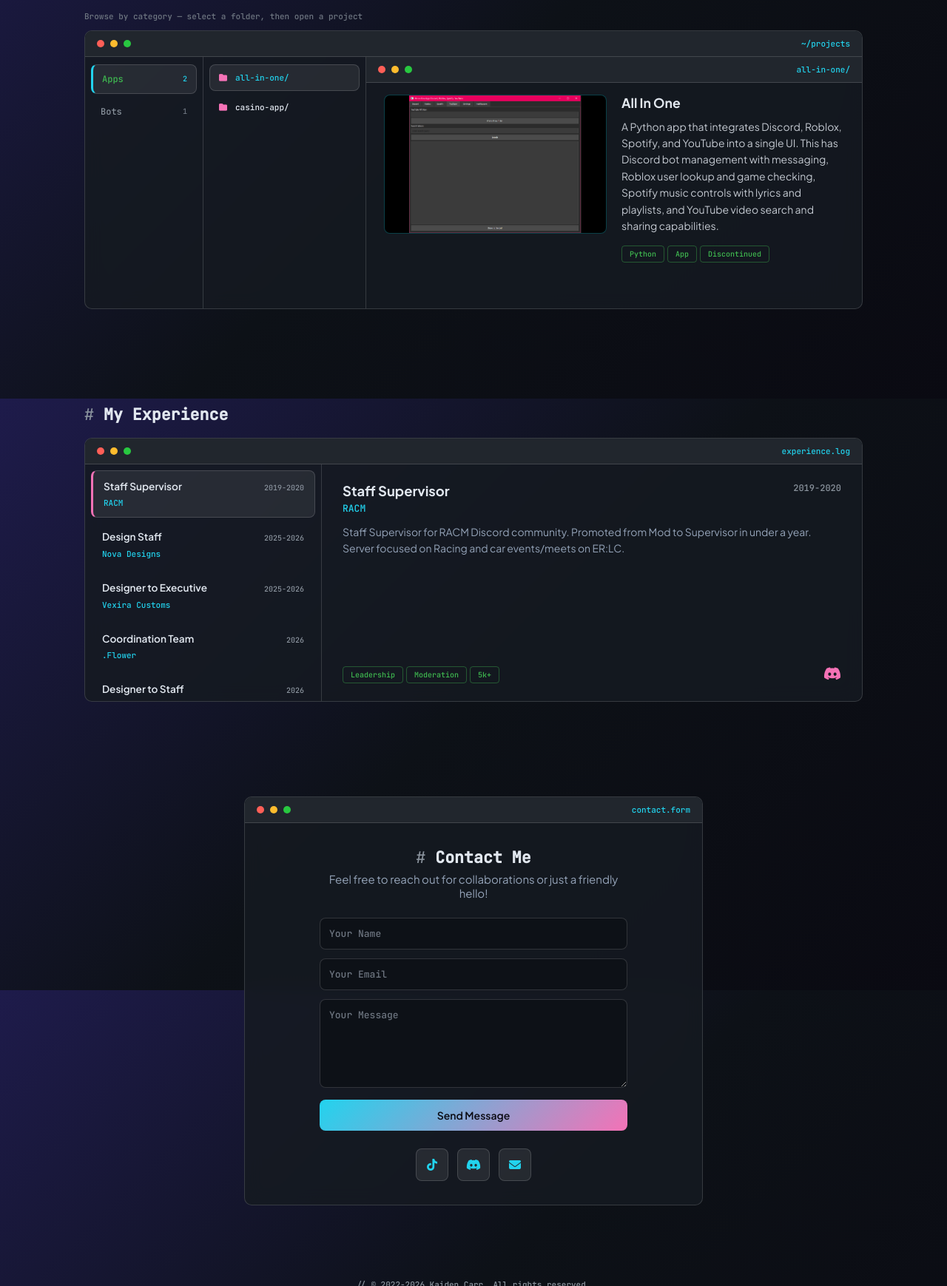
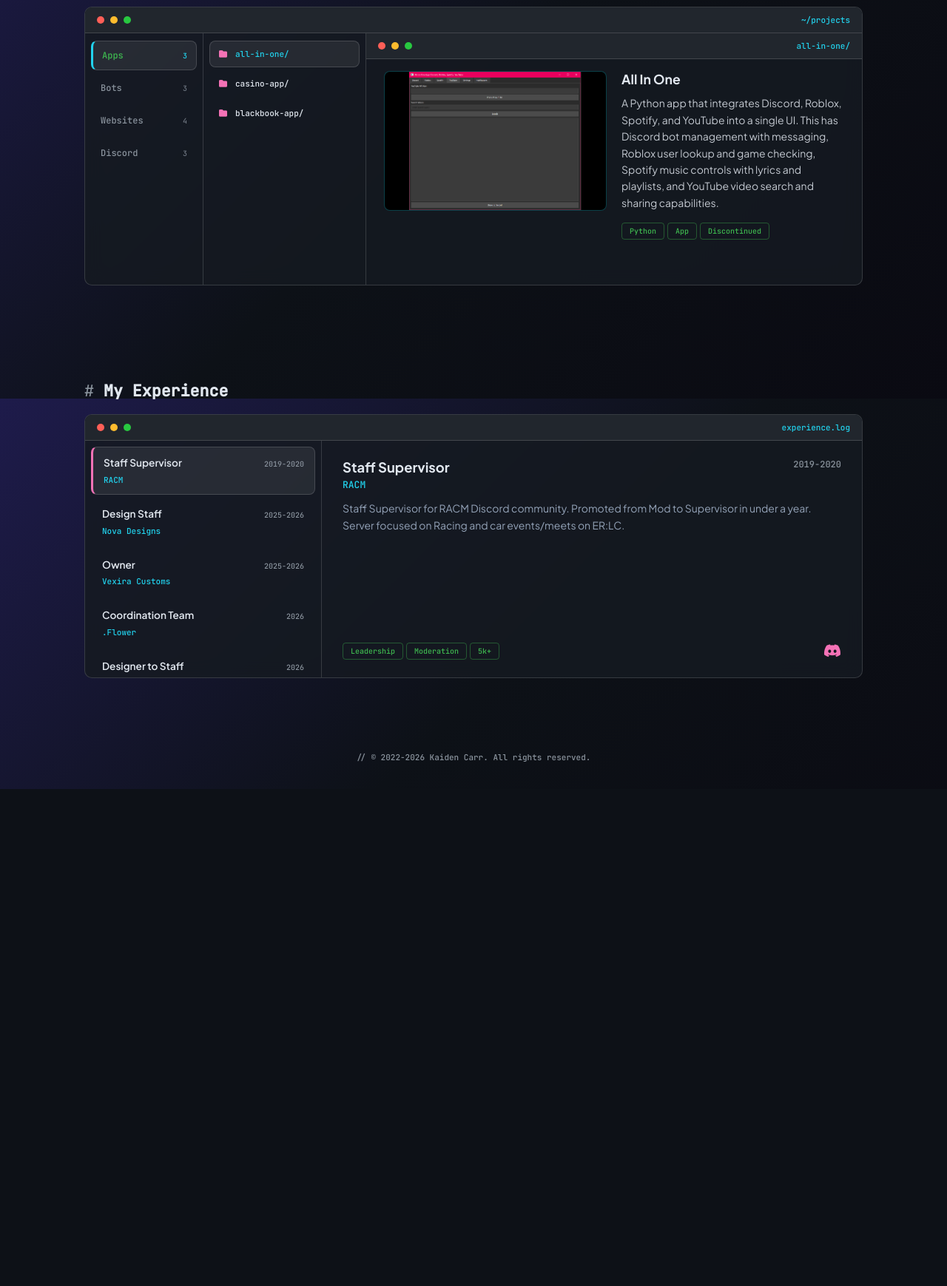
Before and after one commit to pw3mo9c9wpbmlkrrsuyppyvgytepj9-commits/4cPsYTKxbSVeYFDgemmUphLRznyeRzCQ_best-portfolios-site, a plain HTML site: page portfolios/carrkaiden1212.html in a window 1280 px wide. Shown: the part 1061-2800 px from the top of the page at 74% size. After the commit the page ends 2128 px from the top, so only its background shows below. Drawn offline with Linux system fonts and the light colour scheme.

Commit message:
Add files via upload

```diff
--- a/portfolios/carrkaiden1212.html
+++ b/portfolios/carrkaiden1212.html
@@ -10,11 +10,11 @@
     <meta property="og:url" content="https://www.best-portfolios.com/carrkaiden1212">
     <meta property="og:title" content="Kaiden Carr - Full Stack Developer">
     <meta property="og:description" content="Passionate about building web applications with modern technologies.">
-    <meta property="og:image" content="https://www.best-portfolios.com/assets/images/profile-kaiden-carr.png">
+    <meta property="og:image" content="https://www.best-portfolios.com/assets/images/profiles/profile-kaiden-carr.png">
     <meta name="twitter:card" content="summary_large_image">
     <meta name="twitter:title" content="Kaiden Carr - Full Stack Developer">
     <meta name="twitter:description" content="Passionate about building web applications with modern technologies.">
-    <meta name="twitter:image" content="https://www.best-portfolios.com/assets/images/profile-kaiden-carr.png">
+    <meta name="twitter:image" content="https://www.best-portfolios.com/assets/images/profiles/profile-kaiden-carr.png">
     <title>Portfolio - Kaiden Carr</title>
     <link rel="stylesheet" href="https://cdnjs.cloudflare.com/ajax/libs/font-awesome/6.4.0/css/all.min.css">
     <link href="https://fonts.googleapis.com/css2?family=Plus+Jakarta+Sans:wght@400;600;700&family=JetBrains+Mono:wght@500&display=swap" rel="stylesheet">
@@ -87,7 +87,6 @@
         }
         .about-text h2 { text-align: center; }
         .about-text p { line-height: 1.8; opacity: 0.9; margin-bottom: 16px; margin-left: auto; margin-right: auto; }
-        .proj-dir-panel .panel-body { padding: 0; }
         .proj-dir-layout { display: grid; grid-template-columns: 160px 220px 1fr; min-height: 340px; }
         .proj-categories {
             border-right: 1px solid var(--border);
@@ -268,50 +267,33 @@
         .exp-detail-foot a { color: var(--pink); font-size: 1.2rem; text-decoration: none; }
         .exp-detail-foot a:hover { color: var(--cyan); }
         .exp-hint { font-size: 11px; color: #6e7681; font-family: 'JetBrains Mono', monospace; padding: 8px 12px 0; }
-        #contact .panel { max-width: 620px; margin-left: auto; margin-right: auto; overflow: hidden; }
-        .contact-panel {
-            max-width: 480px;
-            margin-left: auto;
-            margin-right: auto;
+        .proj-url { margin-bottom: 10px; }
+        .proj-url a {
+            color: var(--cyan);
+            font-family: 'JetBrains Mono', monospace;
+            font-size: 12px;
+            text-decoration: none;
+            word-break: break-all;
+        }
+        .proj-url a:hover { color: var(--pink); }
+        .proj-visit { margin-top: 12px; font-size: 11px; padding: 8px 14px; }
+        .proj-warning {
+            display: flex;
+            align-items: center;
+            justify-content: center;
+            gap: 8px;
+            padding: 10px 12px;
+            margin-bottom: 12px;
+            border-radius: 8px;
+            background: rgba(254, 188, 46, 0.12);
+            border: 1px solid rgba(254, 188, 46, 0.5);
+            color: #fbbf24;
+            font-family: 'JetBrains Mono', monospace;
+            font-size: 12px;
+            font-weight: 600;
             text-align: center;
-            overflow: hidden;
         }
-        .contact-panel h2,
-        .contact-panel .section-subtitle { text-align: center; }
-        .contact-panel form {
-            text-align: left;
-            width: 100%;
-            max-width: 100%;
-            min-width: 0;
-        }
-        .contact-panel .btn-neon { width: 100%; max-width: 100%; margin-top: 4px; margin-right: 0; }
-        form input, form textarea {
-            display: block;
-            width: 100%;
-            max-width: 100%;
-            min-width: 0;
-            padding: 12px;
-            margin-bottom: 12px;
-            background: #0d1117;
-            border: 1px solid var(--border);
-            border-radius: 8px;
-            color: #e2e8f0;
-            font-family: 'JetBrains Mono', monospace;
-            font-size: 13px;
-            box-sizing: border-box;
-        }
-        form textarea {
-            resize: vertical;
-            min-height: 120px;
-            max-height: 280px;
-            overflow-x: hidden;
-            overflow-y: auto;
-        }
-        form input:focus, form textarea:focus { border-color: var(--green); outline: none; }
-        form input::placeholder, form textarea::placeholder { color: #6e7681; }
-        .social { display: flex; gap: 12px; margin-top: 24px; justify-content: center; }
-        .social a { width: 44px; height: 44px; border: 1px solid var(--border); border-radius: 8px; display: flex; align-items: center; justify-content: center; color: var(--cyan); text-decoration: none; background: var(--glass); transition: 0.2s; }
-        .social a:hover { background: rgba(34,211,238,0.15); color: var(--pink); }
+        .proj-warning i { flex-shrink: 0; }
         footer { text-align: center; padding: 24px 0 36px; color: #8b949e; font-family: 'JetBrains Mono', monospace; font-size: 11px; }
         @media (max-width: 900px) {
             .proj-dir-layout { grid-template-columns: 1fr; }
@@ -340,7 +322,6 @@
             <a href="#about">about</a>
             <a href="#projects">projects</a>
             <a href="#experiences">experience</a>
-            <a href="#contact">contact</a>
         </div>
     </nav>
 
@@ -355,8 +336,6 @@
                             <h1>Hello, I'm <span>Kaiden Carr</span></h1>
                             <p class="hero-sub">Full Stack Developer</p>
                             <p class="code-line"><span class="k">export const</span> <span class="s">focus</span> = <span class="s">"bots · apps · communities"</span>;</p>
-                            <a href="#projects" class="btn btn-neon">View My Work</a>
-                            <a href="#contact" class="btn btn-outline">Get In Touch</a>
                         </div>
                         <div class="stats-row">
                             <div class="stat-glass"><strong>34+</strong><span>Projects Completed</span></div>
@@ -373,8 +352,8 @@
                 <div class="panel-head"><span class="dot r"></span><span class="dot y"></span><span class="dot g"></span><span class="path">about.md</span></div>
                 <div class="panel-body about-text">
                     <h2>about me</h2>
-                    <p>Hey, I'm a passionate developer who loves working with JavaScript and Python. I can design and build just about anything you need. I got into programming by teaching myself different languages when I was bored one day, and now I run a development and design community.</p>
-                    <p>Whether it's automating tasks with scripts, creating interactive Discord bots, developing Python apps, or crafting Minecraft mods, I'm dedicated to delivering products to your standard.</p>
+                    <p>Hey, I'm a passionate developer who works with JavaScript mainly but also works with Python. I can design and build just about anything you need. I got into programming by teaching myself different languages when I was bored one day, and now I run a development and design community.</p>
+                    <p>Whether it's creating Discord servers, interactive Discord bots, or developing apps, I'm dedicated to delivering products to your standard.</p>
                 </div>
             </div>
         </section>
@@ -386,8 +365,10 @@
                 <div class="panel-head"><span class="dot r"></span><span class="dot y"></span><span class="dot g"></span><span class="path">~/projects</span></div>
                 <div class="proj-dir-layout">
                     <div class="proj-categories" role="tablist" aria-label="Project categories">
-                        <button type="button" class="proj-cat active" data-cat="apps" role="tab" aria-selected="true">Apps <span class="count">2</span></button>
+                        <button type="button" class="proj-cat active" data-cat="apps" role="tab" aria-selected="true">Apps <span class="count">3</span></button>
                         <button type="button" class="proj-cat" data-cat="bots" role="tab" aria-selected="false">Bots <span class="count">1</span></button>
+                        <button type="button" class="proj-cat" data-cat="websites" role="tab" aria-selected="false">Websites <span class="count">1</span></button>
+                        <button type="button" class="proj-cat" data-cat="discord" role="tab" aria-selected="false">Discord <span class="count">3</span></button>
                     </div>
                     <div class="proj-files" id="projFiles" role="tablist" aria-label="Projects in category"></div>
                     <div class="proj-detail-wrap" id="projDetail" role="tabpanel"></div>
@@ -410,7 +391,7 @@
                             <span class="co">Nova Designs</span>
                         </button>
                         <button type="button" class="exp-row" role="tab" aria-selected="false" data-exp="2">
-                            <div class="exp-row-top"><h3>Designer to Executive</h3><span class="date">2025-2026</span></div>
+                            <div class="exp-row-top"><h3>Owner</h3><span class="date">2025-2026</span></div>
                             <span class="co">Vexira Customs</span>
                         </button>
                         <button type="button" class="exp-row" role="tab" aria-selected="false" data-exp="3">
@@ -427,27 +408,6 @@
                         </button>
                     </div>
                     <div class="exp-detail" id="expDetail" role="tabpanel"></div>
-                </div>
-            </div>
-        </section>
-
-        <section id="contact">
-            <div class="panel">
-                <div class="panel-head"><span class="dot r"></span><span class="dot y"></span><span class="dot g"></span><span class="path">contact.form</span></div>
-                <div class="panel-body contact-panel">
-                    <h2>Contact Me</h2>
-                    <p class="section-subtitle">Feel free to reach out for collaborations or just a friendly hello!</p>
-                    <form action="https://formspree.io/f/xnjllgpz" method="POST">
-                        <input type="text" name="name" placeholder="Your Name" required>
-                        <input type="email" name="email" placeholder="Your Email" required>
-                        <textarea name="message" rows="5" placeholder="Your Message" required></textarea>
-                        <button type="submit" class="btn btn-neon">Send Message</button>
-                    </form>
-                    <div class="social">
-                        <a href="https://www.tiktok.com/@Carrkaiden1212" title="TikTok" target="_blank" rel="noopener"><i class="fab fa-tiktok"></i></a>
-                        <a href="https://discord.gg/Cu7tQ9Ycr5" title="Discord" target="_blank" rel="noopener"><i class="fab fa-discord"></i></a>
-                        <a href="mailto:support@nexa-core.net" title="Email"><i class="fas fa-envelope"></i></a>
-                    </div>
                 </div>
             </div>
         </section>
@@ -627,6 +587,26 @@
                 ]
             },
             {
+                id: 'blackbook',
+                title: 'Blackbook Order App',
+                path: 'blackbook-app/',
+                categories: ['apps'],
+                desc: 'This is a order app I made in React, it has a variety of features, that all function. It has stuff like tracking orders, clients, deadlines, revenues, and more. You are able to automitically send messages to clients when their order status changes.',
+                tags: ['App', 'React', 'Orders'],
+                images: [
+                    '../assets/images/carrkaiden1212-work-blackbook2.png',
+                    '../assets/images/carrkaiden1212-work-blackbook3.png',
+                    '../assets/images/carrkaiden1212-work-blackbook4.png',
+                    '../assets/images/carrkaiden1212-work-blackbook5.png',
+                    '../assets/images/carrkaiden1212-work-blackbook6.png',
+                    '../assets/images/carrkaiden1212-work-blackbook7.png',
+                    '../assets/images/carrkaiden1212-work-blackbook8.png',
+                    '../assets/images/carrkaiden1212-work-blackbook9.png',
+                    '../assets/images/carrkaiden1212-work-blackbook10.png',
+                    '../assets/images/carrkaiden1212-work-blackbook11.png',
+                ]
+            },
+            {
                 id: 'orderbot',
                 title: 'Discord Order Bot',
                 path: 'order-bot/',
@@ -635,6 +615,115 @@
                 tags: ['Discord', 'Bot', 'JavaScript'],
                 media: [
                     { type: 'video', src: '../assets/files/orderbot.mp4' }
+                ]
+            },
+            {
+                id: 'online-orderbot',
+                title: 'Online to Discord Order Bot',
+                path: 'online-order-bot/',
+                categories: ['bots'],
+                desc: 'Online order management bot. Create orders online, this will place a order in the Discord through the bot. It has stuff like, a live chat, status updates, order protection.',
+                tags: ['Online', 'Bot', 'JavaScript'],
+                media: [
+                    { type: 'video', src: '../assets/files/carrkaiden1212-online-order-bot1.mp4' }
+                ]
+            },
+            {
+                id: 'music-bot',
+                title: 'Music Bot',
+                path: 'music-bot/',
+                categories: ['bots'],
+                desc: 'Music bot. This bot has a variety of features, that all function. It has stuff like, playing music, pausing music, skipping music, and more.',
+                tags: ['Music', 'Bot', 'JavaScript'],
+                images: [
+                    '../assets/images/carrkaiden1212-work-musicbot1.png',
+                    '../assets/images/carrkaiden1212-work-musicbot2.png',
+                    '../assets/images/carrkaiden1212-work-musicbot3.png',
+                    '../assets/images/carrkaiden1212-work-musicbot4.png',
+                    '../assets/images/carrkaiden1212-work-musicbot5.png',
+                    '../assets/images/carrkaiden1212-work-musicbot6.png',
+                    '../assets/images/carrkaiden1212-work-musicbot7.png',
+                    '../assets/images/carrkaiden1212-work-musicbot8.png',
+                    '../assets/images/carrkaiden1212-work-musicbot9.png'
+                ]
+            },
+            {
+                id: 'best-portfolios',
+                title: 'best-portfolios',
+                path: 'best-portfolios/',
+                categories: ['websites'],
+                desc: 'A website that hosts portfolios of various creators and designers.',
+                tags: ['HTML', 'CSS', 'JavaScript', 'Vercel'],
+                url: 'https://www.best-portfolios.com'
+            },
+            {
+                id: 'nexa-core',
+                title: 'NexaCore',
+                path: 'nexa-core/',
+                categories: ['websites'],
+                desc: 'My business website with a product directory, order placement, staff portfolios, and an FAQ page.',
+                tags: ['HTML', 'CSS', 'JavaScript', 'Business'],
+                url: 'https://nexa-core.net',
+                images: ['../assets/images/kc-nexacore-preview.png']
+            },
+            {
+                id: 'moonlight-hosting',
+                title: 'Moonlight Hosting',
+                path: 'moonlight-hosting/',
+                categories: ['websites'],
+                desc: 'A client hosting platform with a dashboard, home page, FAQ, help centre, and tools to manage hosting for customers. Service has since shut down.',
+                tags: ['HTML', 'CSS', 'JavaScript', 'Hosting', 'Discontinued'],
+                url: 'https://www.moonlighthost.win/',
+                images: ['../assets/images/kc-moonlight-preview.png']
+            },
+            {
+                id: 'shard-hosting',
+                title: 'Shard Hosting',
+                path: 'shard-hosting/',
+                categories: ['websites'],
+                desc: 'Hosting website for Shard Hosting with secure login, hosting dashboard, game and other hosting options, and support pages. Still under development.',
+                tags: ['HTML', 'CSS', 'JavaScript', 'Hosting', 'In Progress'],
+                url: 'https://www.shardhosting.xyz/login.html',
+                images: ['../assets/images/kc-shardhosting-preview.png'],
+                warning: 'Maintainance'
+            },
+            {
+                id: 'axentra-server',
+                title: 'Axentra Server',
+                path: 'axentra-server/',
+                categories: ['discord'],
+                desc: 'Discord server layout with welcome, support, community, staff, development, and logging channels — organized structure with emojis, permissions, and channel grouping.',
+                tags: ['Discord', 'Server Design', 'Community'],
+                images: [
+                    '../assets/images/kc-discord-axentra-1.png',
+                    '../assets/images/kc-discord-axentra-2.png'
+                ]
+            },
+            {
+                id: 'nexacore-server',
+                title: 'NexaCore Server',
+                path: 'nexacore-server/',
+                categories: ['discord'],
+                desc: 'NexaCore Discord server with welcome and info, support tickets, news and announcements, community channels, staff team areas, HR sections, logging, and order categories for Discord, website, and other services.',
+                tags: ['Discord', 'Server Design', 'NexaCore'],
+                images: [
+                    '../assets/images/kc-discord-nexacore-1.png',
+                    '../assets/images/kc-discord-nexacore-2.png',
+                    '../assets/images/kc-discord-nexacore-3.png'
+                ]
+            },
+            {
+                id: 'vexira-customs-server',
+                title: 'Vexira Customs Server',
+                path: 'vexira-customs-server/',
+                categories: ['discord'],
+                desc: 'Vexira Customs Discord server with welcome and verification, announcements, ordering and marketplace channels, community areas, staff backend, HR section, logging, and order categories for liveries, graphics, Discord, ELS, photography, and uniforms.',
+                tags: ['Discord', 'Server Design', 'Vexira Customs'],
+                images: [
+                    '../assets/images/kc-discord-vexira-1.png',
+                    '../assets/images/kc-discord-vexira-2.png',
+                    '../assets/images/kc-discord-vexira-3.png',
+                    '../assets/images/kc-discord-vexira-4.png'
                 ]
             }
         ];
@@ -664,6 +753,15 @@
             }
             var mediaHtml = buildMediaHtml(project);
             var tagsHtml = project.tags.map(function (t) { return '<span class="tag">' + t + '</span>'; }).join('');
+            var urlHtml = project.url
+                ? '<p class="proj-url"><a href="' + project.url + '" target="_blank" rel="noopener">' + project.url + '</a></p>'
+                : '';
+            var visitHtml = project.url
+                ? '<a href="' + project.url + '" class="btn btn-outline proj-visit" target="_blank" rel="noopener">Visit site</a>'
+                : '';
+            var warningHtml = project.warning
+                ? '<p class="proj-warning"><i class="fas fa-triangle-exclamation"></i> ' + project.warning + '</p>'
+                : '';
             projDetailEl.innerHTML =
                 '<div class="panel-head" style="margin:-20px -24px 16px;border-radius:0;">' +
                     '<span class="dot r"></span><span class="dot y"></span><span class="dot g"></span>' +
@@ -673,8 +771,11 @@
                     '<div class="carousel">' + mediaHtml + '</div>' +
                     '<div>' +
                         '<h3>' + project.title + '</h3>' +
+                        warningHtml +
+                        urlHtml +
                         '<p class="proj-desc">' + project.desc + '</p>' +
                         '<div>' + tagsHtml + '</div>' +
+                        visitHtml +
                     '</div>' +
                 '</div>';
             initCarousel(projDetailEl.querySelector('.carousel'));
@@ -695,7 +796,10 @@
                 btn.setAttribute('data-id', project.id);
                 btn.setAttribute('role', 'tab');
                 btn.setAttribute('aria-selected', project.id === activeProjectId ? 'true' : 'false');
-                btn.innerHTML = '<i class="fas fa-folder"></i>' + project.path;
+                var icon = 'fas fa-folder';
+                if (project.categories.indexOf('websites') !== -1) icon = 'fas fa-globe';
+                else if (project.categories.indexOf('discord') !== -1) icon = 'fab fa-discord';
+                btn.innerHTML = '<i class="' + icon + '"></i>' + project.path;
                 btn.addEventListener('click', function () {
                     activeProjectId = project.id;
                     projFilesEl.querySelectorAll('.proj-file').forEach(function (f) {
@@ -788,7 +892,7 @@
                 discord: 'https://discord.gg/MNwWprwjkH'
             },
             {
-                title: 'Designer to Executive',
+                title: 'Owner',
                 company: 'Vexira Customs',
                 date: '2025-2026',
                 desc: 'Started as designer for livery and Discord bots using JavaScript and Python. Progressed to Executive role in the community.',
```
